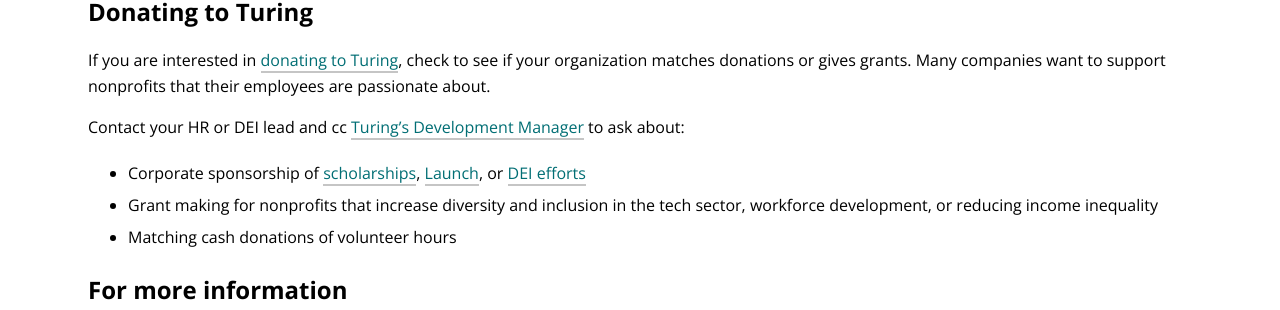
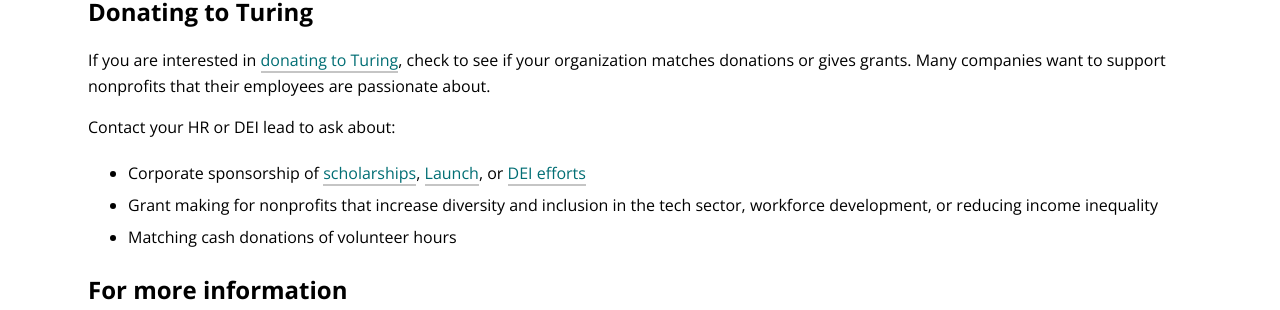
Before and after one commit to turingschool/alumni-site, a Jekyll site: the page built from volunteer.md, in a window 1280 px wide. Shown: the part 1718-2028 px from the top of the page. Built offline with Jekyll 4.4.1, drawn with Linux system fonts in a browser that asks for light colours; nearby versions of some CDN libraries; comment, search, counter and statistics services are not loaded.

Commit message:
Update volunteer.md

```diff
--- a/volunteer.md
+++ b/volunteer.md
@@ -72,7 +72,7 @@ Opportunities for you to connect with prospective Turing students:
 ## Donating to Turing
 If you are interested in <a href="https://turing.edu/donate" target="_blank">donating to Turing</a>, check to see if your organization matches donations or gives grants. Many companies want to support nonprofits that their employees are passionate about.
 
-Contact your HR or DEI lead and cc <a href="mailto:abbey@turing.edu">Turing's Development Manager</a> to ask about:
+Contact your HR or DEI lead to ask about:
 * Corporate sponsorship of <a href="https://turing.edu/financing/scholarships" target="_blank">scholarships</a>, <a href="https://turing.edu/launch/launch" target="_blank">Launch</a>, or <a href="https://writing.turing.edu/turings-demo-comp-is-a-glimpse-at-a-more-diverse-accessible-tech-industry/" target="_blank">DEI efforts</a>
 * Grant making for nonprofits that increase diversity and inclusion in the tech sector, workforce development, or reducing income inequality
 * Matching cash donations of volunteer hours
```
